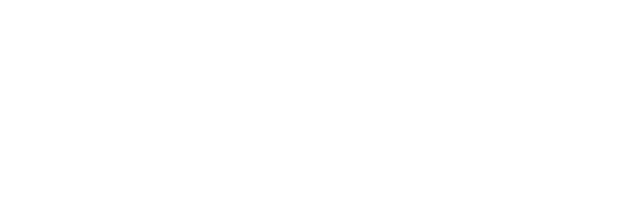
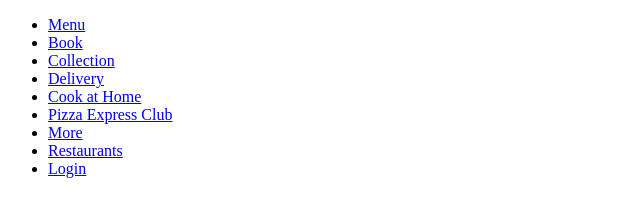
Before and after one commit to nsleeah/lab-html-wireframing, a plain HTML site: page index.html in a window 1280 px wide. Shown: the whole page, without its empty margins (0-640 px from the left). Drawn offline with Linux system fonts and the light colour scheme.

Commit message:
add header

```diff
--- a/index.html
+++ b/index.html
@@ -4,9 +4,24 @@
     <meta charset="UTF-8">
     <meta http-equiv="X-UA-Compatible" content="IE=edge">
     <meta name="viewport" content="width=device-width, initial-scale=1.0">
-    <title>Bright Network</title>
+    <title>Pizza Express</title>
 </head>
 <body>
+    <header>
+        <nav>
+            <ul>
+                <li><a href="#">Menu</a></li>
+                <li><a href="#">Book</a></li>
+                <li><a href="#">Collection</a></li>
+                <li><a href="#">Delivery</a></li>
+                <li><a href="#">Cook at Home</a></li>
+                <li><a href="#">Pizza Express Club</a></li>
+                <li><a href="#">More</a></li>
+                <li><a href="#">Restaurants</a></li>
+                <li><a href="#">Login</a></li>
+            </ul>
+        </nav>
+    </header>
 
 </body>
 </html>
```
